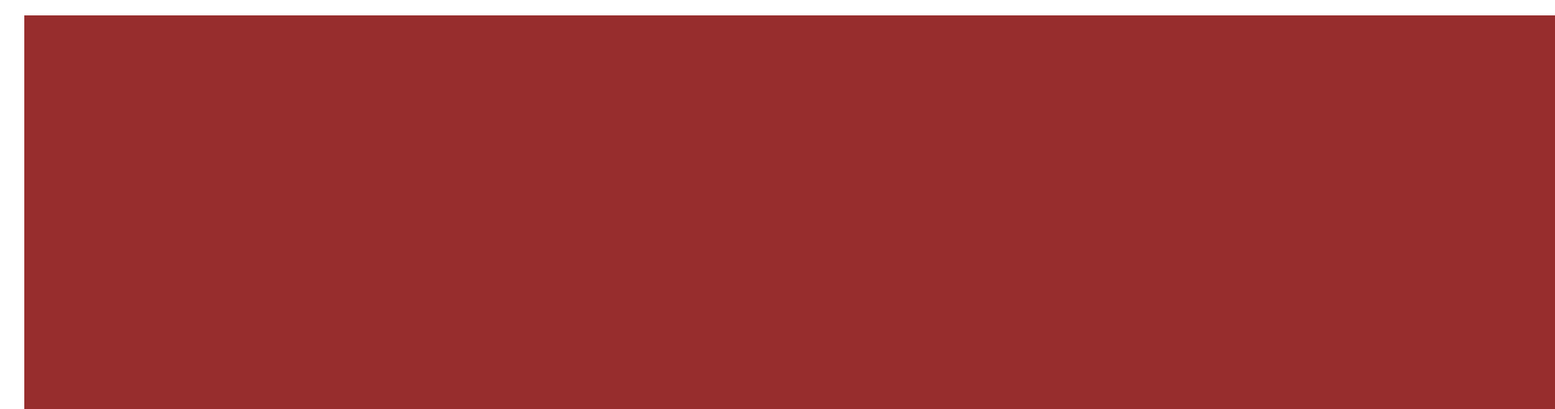
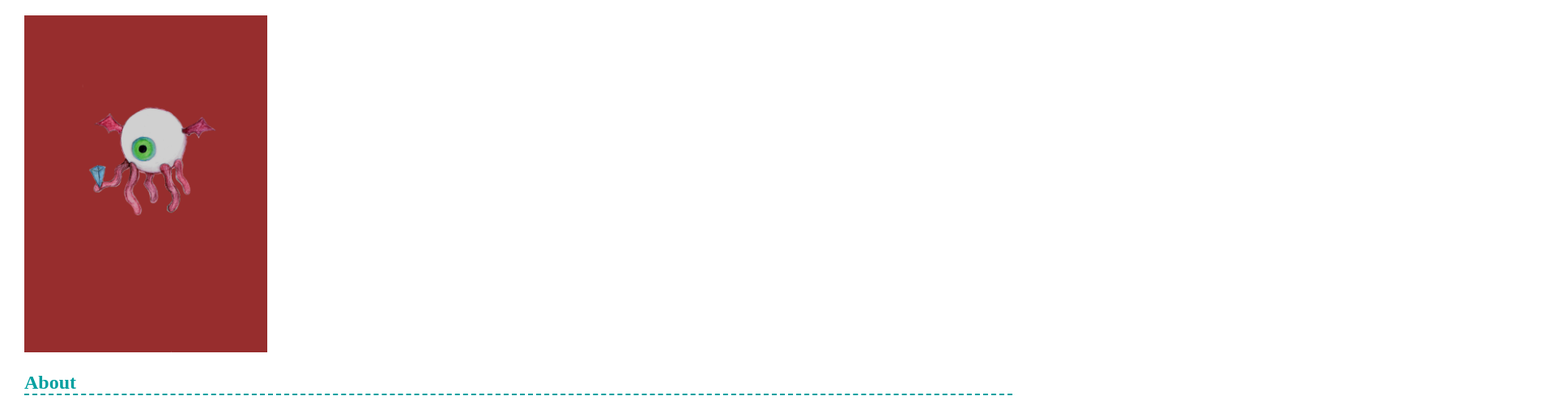
Before and after one commit to 261zs00836-gif/261zs00836-gif.github.io, a plain HTML site: page index.html in a window 1280 px wide. Shown: the part 94-599 px from the top of the page at 81% size, 1920 px wide, since content can reach past the window. Drawn offline with Linux system fonts and the light colour scheme.

Commit message:
Enhance image tag with alt and width attributes
Added alt attribute and width to the image tag.

```diff
--- a/index.html
+++ b/index.html
@@ -8,7 +8,7 @@
   </head>
   <body>
     <h1>261zs00836-gif</h1>
-      <img src="無題32_20220808191849.png">
+      <img src="無題32_20220808191849.png"　alt="アイコン" width="300">
     <h2>About</h2>
     <p>
       簡単な自己紹介やアピール。<br>
```
